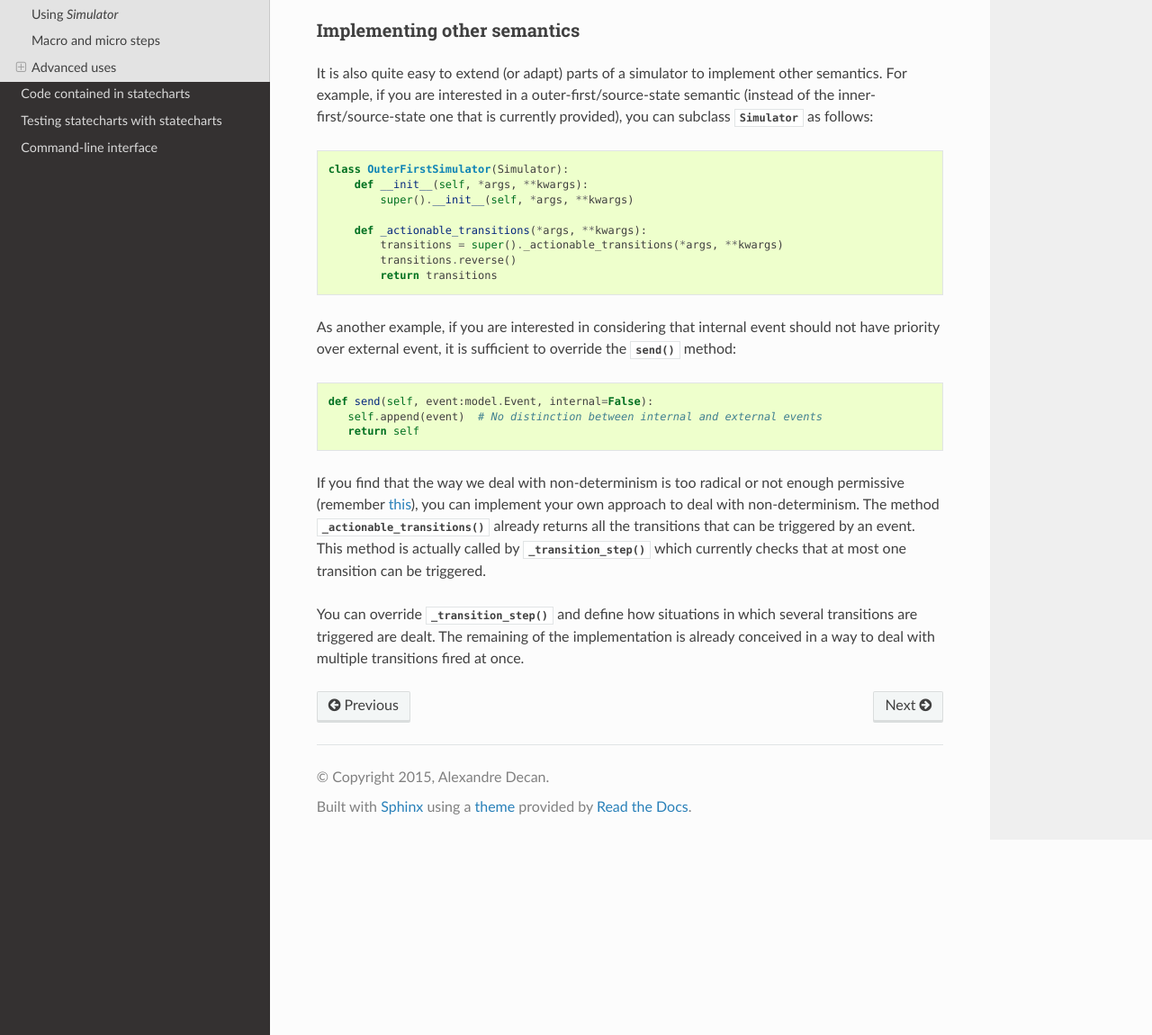
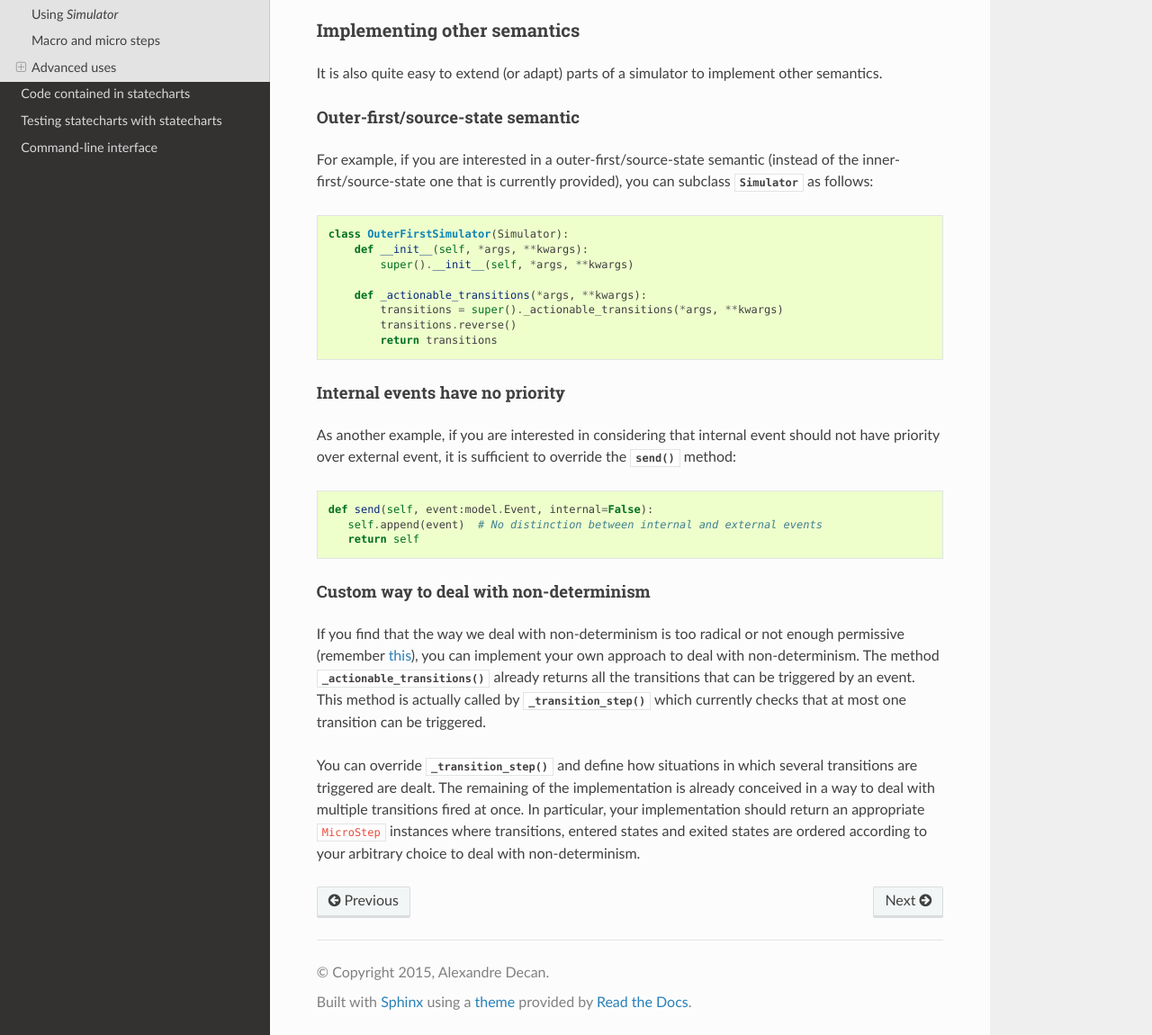
Before and after one commit to AlexandreDecan/sismic, a Sphinx documentation site: the page built from docs/execution.rst, in a window 1280 px wide and 1400 px high, scrolled down 4627 px, cut to the strip 250-1400 px from the top of the window. Shown: the whole strip at 90% size. Built offline with Sphinx 7.4.7 and the Read the Docs theme 2.0.0, drawn with Linux system fonts in a browser that asks for light colours.

Commit message:
Documentation about semantic

```diff
--- a/docs/execution.rst
+++ b/docs/execution.rst
@@ -210,6 +210,10 @@ Implementing other semantics
 ****************************
 
 It is also quite easy to extend (or adapt) parts of a simulator to implement other semantics.
+
+Outer-first/source-state semantic
+^^^^^^^^^^^^^^^^^^^^^^^^^^^^^^^^^
+
 For example, if you are interested in a outer-first/source-state semantic (instead of the
 inner-first/source-state one that is currently provided), you can subclass :py:class:`~pyss.simulator.Simulator` as follows:
 
@@ -224,6 +228,9 @@ inner-first/source-state one that is currently provided), you can subclass :py:c
             transitions.reverse()
             return transitions
 
+Internal events have no priority
+^^^^^^^^^^^^^^^^^^^^^^^^^^^^^^^^
+
 As another example, if you are interested in considering that internal event should not have
 priority over external event, it is sufficient to override the :py:meth:`~pyss.simulator.Simulator.send` method:
 
@@ -234,6 +241,9 @@ priority over external event, it is sufficient to override the :py:meth:`~pyss.s
         return self
 
 
+Custom way to deal with non-determinism
+^^^^^^^^^^^^^^^^^^^^^^^^^^^^^^^^^^^^^^^
+
 If you find that the way we deal with non-determinism is too radical or not enough permissive
 (remember :ref:`this <parallel_semantic>`), you can implement your own approach to deal with non-determinism.
 The method :py:meth:`~pyss.simulator.Simulator._actionable_transitions` already returns all the transitions that
@@ -243,3 +253,5 @@ which currently checks that at most one transition can be triggered.
 You can override :py:meth:`~pyss.simulator.Simulator._transition_step` and define how situations in which several
 transitions are triggered are dealt. The remaining of the implementation is already conceived in a way to deal with
 multiple transitions fired at once.
+In particular, your implementation should return an appropriate ``MicroStep`` instances where transitions,
+entered states and exited states are ordered according to your arbitrary choice to deal with non-determinism.
```
